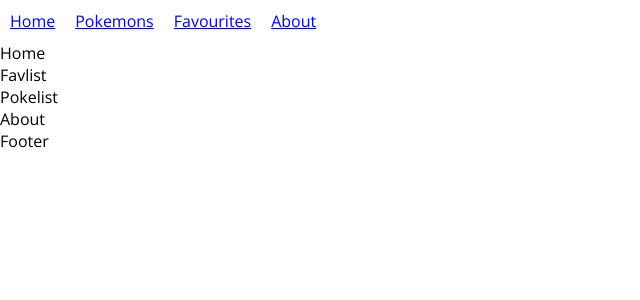
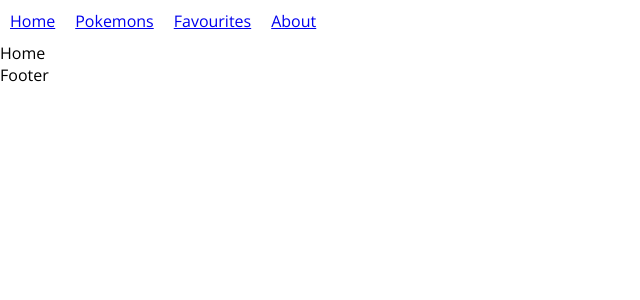
Before and after one commit to laurpe/pokeapp-react, a React (Create React App) app: page / in a window 1280 px wide. Shown: the top 300 px of the page, without its empty margins (0-640 px from the left). Built offline with nearby package versions, Linux system fonts and the light colour scheme.

Commit message:
add routes

```diff
--- a/src/components/Main.jsx
+++ b/src/components/Main.jsx
@@ -2,14 +2,17 @@ import Home from "./Home";
 import FavList from "./FavList";
 import PokeList from "./PokeList";
 import About from "./About";
+import { Route, Routes } from "react-router-dom";
 
 const Main = () => {
     return (
         <main>
-            <Home />
-            <FavList />
-            <PokeList />
-            <About />
+            <Routes>
+                <Route path="/" element={<Home />} />
+                <Route path="/favlist" element={<FavList />} />
+                <Route path="/pokelist" element={<PokeList />} />
+                <Route path="/about" element={<About />} />
+            </Routes>
         </main>
     );
 };
```
